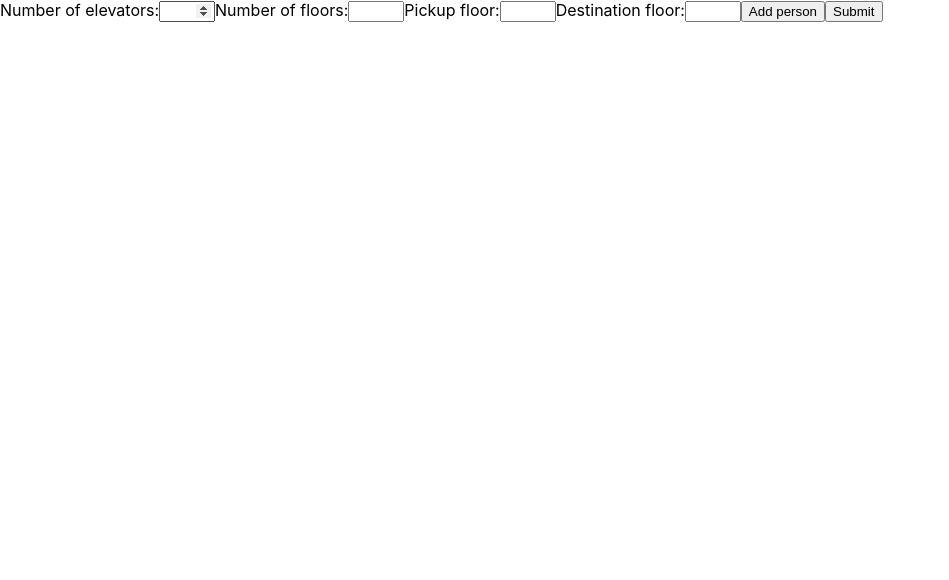
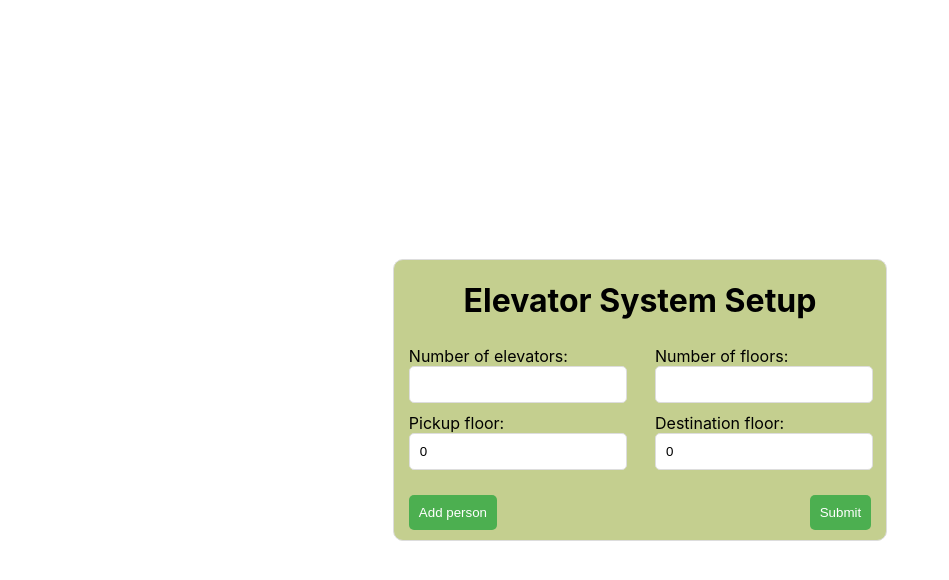
Before and after one commit to Bymbacz/elevator_problem, a React (Create React App) app: page / in a window 1280 px wide. Shown: the top 580 px of the page, without its empty margins (0-949 px from the left). Built offline with nearby package versions, Linux system fonts and the light colour scheme.

Commit message:
Setup updated

```diff
--- a/src/App.css
+++ b/src/App.css
@@ -1,5 +1,9 @@
 .App {
   text-align: center;
+  display: flex;
+  justify-content: center;
+  align-items: center;
+  height: 100vh;
 }
 
 .App-header {
--- /dev/null
+++ b/src/components/Setup.css
@@ -0,0 +1,50 @@
+.setup {
+    display: flex;
+    justify-content: center;
+    align-items: center;
+    height: 100vh;
+}
+
+.setup-form {
+    display: flex;
+    flex-direction: column;
+    align-items: center;
+    border: 1px solid #ddd;
+    border-radius: 10px;
+    background-color: #c4cf8f;
+}
+
+.setup-div {
+    display: flex;
+    flex-direction: row;
+    width: 100%;
+    justify-content: space-between;
+    align-items: center;
+}
+
+.setup-div label{
+    width: 100%;
+    margin: 0 10px;
+    padding: 5px;
+}
+
+.setup-form button, .setup-form input[type="submit"] {
+    border: none;
+    border-radius: 5px;
+    background-color: #4CAF50;
+    color: white;
+    cursor: pointer;
+    padding: 10px;
+    margin: 0 15px 10px 15px;
+}
+
+.setup-form button:hover, .setup-form input[type="submit"]:hover {
+    background-color: #45a049;
+}
+
+input[type="number"] {
+    width: calc(100% - 20px);
+    padding: 10px;
+    border: 1px solid #ddd;
+    border-radius: 5px;
+}
--- a/src/components/Setup.js
+++ b/src/components/Setup.js
@@ -1,5 +1,23 @@
 import React from 'react';
 import ElevatorSystem from './ElevatorSystem';
+import './Setup.css';
+
+class PersonInput extends React.Component {
+    render() {
+        return (
+            <div className="setup-div">
+                <label>
+                    Pickup floor:
+                    <input type="number" name="pickupFloor" min="0" max={this.props.floors - 1} value={this.props.pickupFloor} onChange={this.props.handleChange}/>
+                </label>
+                <label>
+                    Destination floor:
+                    <input type="number" name="destinationFloor" min="0" max={this.props.floors - 1} value={this.props.destinationFloor} onChange={this.props.handleChange}/>
+                </label>
+            </div>
+        );
+    }
+}
 
 class Setup extends React.Component {
     constructor(props) {
@@ -8,9 +26,7 @@ class Setup extends React.Component {
             elevators: 0,
             floors: 0,
             setupComplete: false,
-            people: [],
-            pickupFloor: 0,
-            destinationFloor: 0
+            people: [{ pickupFloor: 0, destinationFloor: 0 }],
         };
     }
 
@@ -21,45 +37,57 @@ class Setup extends React.Component {
     }
 
     // Function to handle the form input change
-    handleChange = (event) => {
-        this.setState({ [event.target.name]: parseInt(event.target.value) });
+    handleChange = (index, event) => {
+        const people = [...this.state.people];
+        people[index][event.target.name] = parseInt(event.target.value);
+        this.setState({ people });
     }
 
     // Function to handle the "Add person" button click
     handleAddPerson = () => {
         this.setState(prevState => ({
-            people: [...prevState.people, [prevState.pickupFloor, prevState.destinationFloor]]
+            people: [...prevState.people, { pickupFloor: 0, destinationFloor: 0 }]
         }));
+    }
+
+    // Function to check if all fields have values
+    isFormValid = () => {
+        return this.state.elevators > 0 && this.state.floors > 1 && this.state.people.every(person => person.pickupFloor >= 0 && person.destinationFloor >= 0);
     }
 
     // Render the ElevatorSystem component if the setup is complete, otherwise render the setup form
     render() {
         if (this.state.setupComplete) {
-            return <ElevatorSystem elevators={this.state.elevators} minFloor={0} maxFloor={this.state.floors-1} people={this.state.people} />;
+            return <ElevatorSystem elevators={this.state.elevators} minFloor={0} maxFloor={this.state.floors-1} people={this.state.people.map(person => [person.pickupFloor, person.destinationFloor])} />;
         } else {
             return (
-                <form onSubmit={this.handleSubmit}>
+                <div className="setup">
+                    <form onSubmit={this.handleSubmit} className="setup-form">
+                        <h1>Elevator System Setup</h1>
+                        <div className="setup-div">
                             <label>
                                 Number of elevators:
-                        <input type="number" name="elevators" min="0" max="16" onChange={this.handleChange}/>
+                                <input type="number" name="elevators" min="0" max="16"
+                                       onChange={event => this.setState({elevators: parseInt(event.target.value)})}/>
                             </label>
                             <label>
                                 Number of floors:
-                        <input type="number" name="floors" min="1" max="10" onChange={this.handleChange}/>
+                                <input type="number" name="floors" min="1" max="10"
+                                       onChange={event => this.setState({floors: parseInt(event.target.value)})}/>
                             </label>
-                    <label>
-                        Pickup floor:
-                        <input type="number" name="pickupFloor" min="0" max={this.state.floors - 1}
-                               onChange={this.handleChange}/>
-                    </label>
-                    <label>
-                        Destination floor:
-                        <input type="number" name="destinationFloor" min="0" max={this.state.floors - 1}
-                               onChange={this.handleChange}/>
-                    </label>
+                        </div>
+                        {this.state.people.map((person, index) => (
+                            <PersonInput key={index} floors={this.state.floors} pickupFloor={person.pickupFloor}
+                                         destinationFloor={person.destinationFloor}
+                                         handleChange={event => this.handleChange(index, event)}/>
+                        ))}
+                        <br/>
+                        <div className="setup-div">
                             <button type="button" onClick={this.handleAddPerson}>Add person</button>
-                    <input type="submit" value="Submit"/>
+                            <input type="submit" value="Submit" disabled={!this.isFormValid()}/>
+                        </div>
                     </form>
+                </div>
         );
         }
         }
```
Lines whose indentation alone changed are shown as unchanged.
